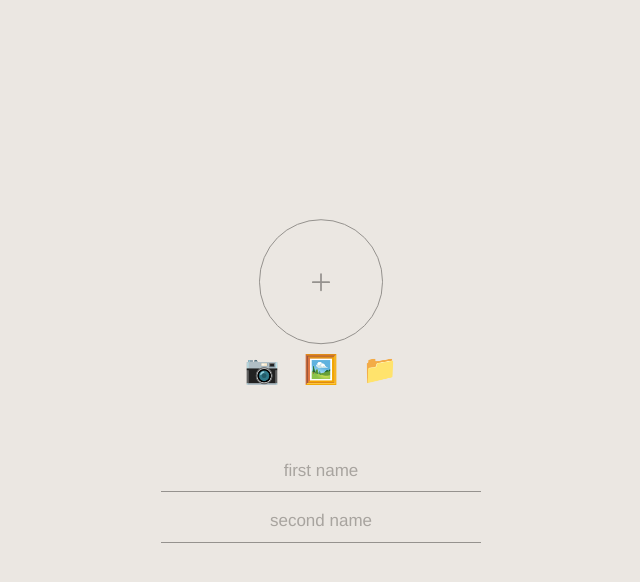
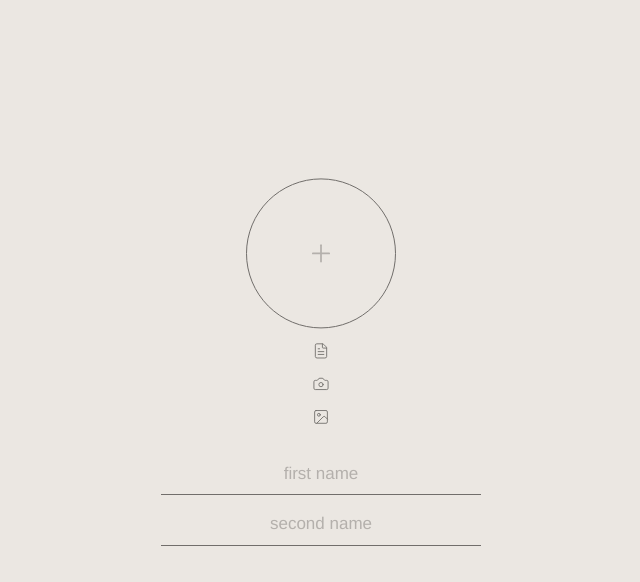
Before and after one commit to aeaverkin-sudo/compass, a Next.js app: page / in a window 1280 px wide. Both pictures are taken after a click on the button "Добавить фото". Shown: the top 582 px of the page, without its empty margins (319-959 px from the left). Built offline with nearby package versions, Linux system fonts and the light colour scheme.

Commit message:
Refine landing layout and replace picker emojis with line icons.
Enlarge and raise the avatar circle, lift name fields, darken borders versus hints, and show small outline file/camera/gallery icons in hairline color.

Co-authored-by: Cursor <cursoragent@cursor.com>

```diff
--- a/src/app/globals.css
+++ b/src/app/globals.css
@@ -3,8 +3,8 @@
 :root {
   --background: oklch(93% 0.008 70);
   --foreground: oklch(19% 0.01 60);
-  --hairline: oklch(66% 0.006 70);
-  --hint: oklch(72% 0.008 70);
+  --hairline: oklch(54% 0.006 70);
+  --hint: oklch(76% 0.008 70);
 }
 
 @theme inline {
--- a/лендинг-страницы/components/avatar-picker.tsx
+++ b/лендинг-страницы/components/avatar-picker.tsx
@@ -1,16 +1,18 @@
 "use client";
 
-import { Plus } from "lucide-react";
+import { Camera, FileText, ImageIcon, Plus, type LucideIcon } from "lucide-react";
 import { useEffect, useRef, useState } from "react";
 import { cn } from "@/lib/utils";
 
 type PickerAction = "selfie" | "gallery" | "file";
 
-const ACTIONS: { id: PickerAction; emoji: string; label: string }[] = [
-  { id: "selfie", emoji: "📷", label: "Селфи" },
-  { id: "gallery", emoji: "🖼️", label: "Галерея" },
-  { id: "file", emoji: "📁", label: "Файл" },
+const ACTIONS: { id: PickerAction; Icon: LucideIcon; label: string }[] = [
+  { id: "file", Icon: FileText, label: "Файл" },
+  { id: "selfie", Icon: Camera, label: "Селфи" },
+  { id: "gallery", Icon: ImageIcon, label: "Галерея" },
 ];
+
+const PICKER_ICON = "size-[17px] text-hairline";
 
 async function fileToDataUrl(file: File): Promise<string> {
   return new Promise((resolve, reject) => {
@@ -55,14 +57,14 @@ export function AvatarPicker() {
   };
 
   return (
-    <div ref={rootRef} className="relative shrink-0 -translate-y-[1cm]">
+    <div ref={rootRef} className="relative shrink-0 -translate-y-[2cm]">
       <button
         type="button"
         aria-label="Добавить фото"
         aria-expanded={open}
         onClick={() => setOpen((value) => !value)}
         className={cn(
-          "flex size-[124.8px] items-center justify-center overflow-hidden rounded-full border border-hairline bg-background",
+          "flex size-[149.76px] items-center justify-center overflow-hidden rounded-full border border-hairline bg-background",
           "transition-opacity active:opacity-80",
         )}
       >
@@ -70,7 +72,7 @@ export function AvatarPicker() {
           // eslint-disable-next-line @next/next/no-img-element
           <img src={photo} alt="" className="size-full object-cover" />
         ) : (
-          <Plus className="size-7 text-hairline" strokeWidth={1.5} aria-hidden />
+          <Plus className="size-7 text-hint" strokeWidth={1.5} aria-hidden />
         )}
       </button>
 
@@ -78,18 +80,18 @@ export function AvatarPicker() {
         <div
           role="menu"
           aria-label="Выбор фото"
-          className="absolute top-[calc(100%+12px)] left-1/2 z-10 flex -translate-x-1/2 gap-6"
+          className="absolute top-[calc(100%+14px)] left-1/2 z-10 flex -translate-x-1/2 flex-col items-center gap-4"
         >
-          {ACTIONS.map(({ id, emoji, label }) => (
+          {ACTIONS.map(({ id, Icon, label }) => (
             <button
               key={id}
               type="button"
               role="menuitem"
               aria-label={label}
               onClick={() => openPicker(id)}
-              className="text-[28px] leading-none transition-transform active:scale-95"
+              className="flex items-center justify-center transition-opacity active:opacity-60"
             >
-              {emoji}
+              <Icon className={PICKER_ICON} strokeWidth={1.25} aria-hidden />
             </button>
           ))}
         </div>
--- a/лендинг-страницы/components/landing-page.tsx
+++ b/лендинг-страницы/components/landing-page.tsx
@@ -6,7 +6,7 @@ export function LandingPage() {
     <main className="flex min-h-dvh items-center justify-center bg-background px-8">
       <div className="flex w-full max-w-xs flex-col items-center">
         <AvatarPicker />
-        <div className="mt-[2cm] w-full">
+        <div className="mt-[1.5cm] w-full">
           <NameFields />
         </div>
       </div>
```
